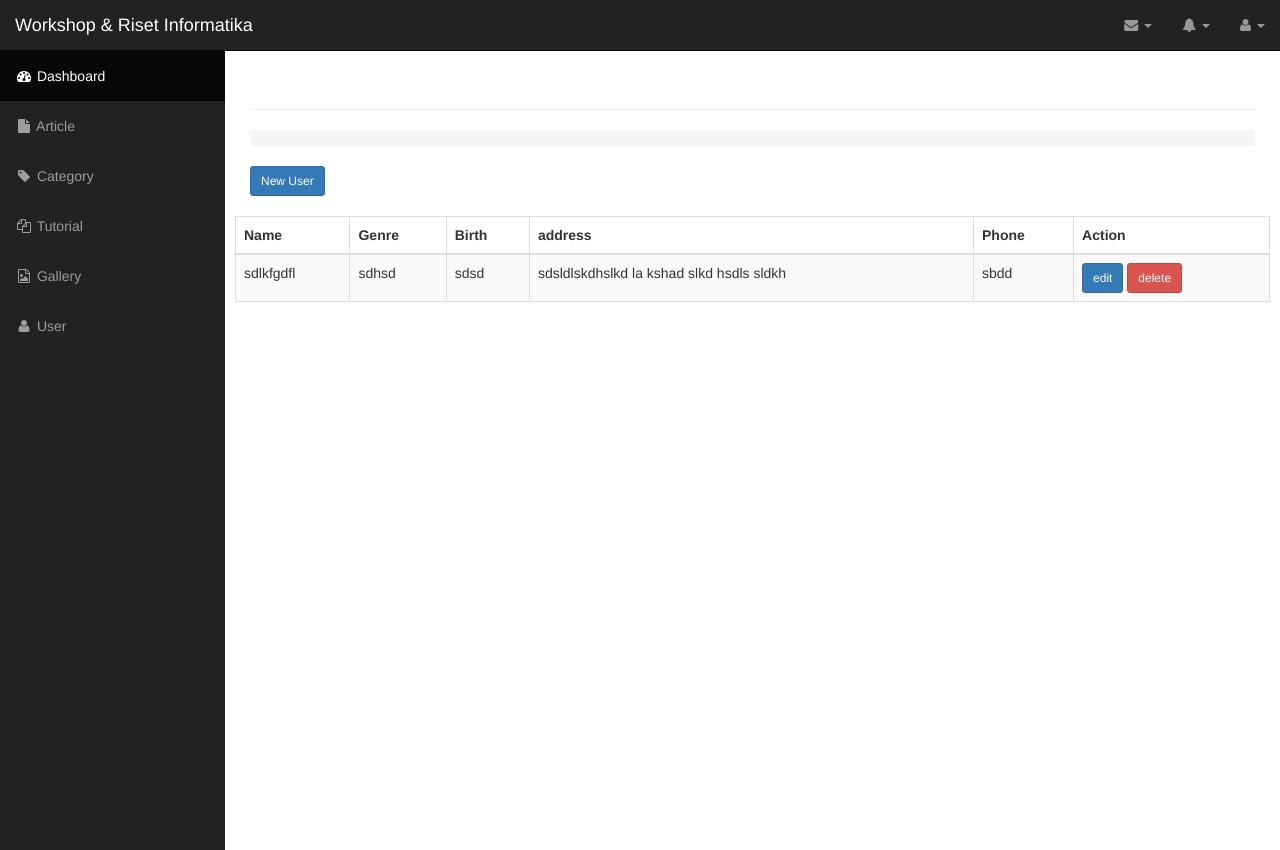
After one commit to imam932/workshop, a PHP site: the page made by application/views/admin/user.php in a window 1280 px wide. The commit adds this page. Run offline with PHP 8.4, Linux system fonts and the light colour scheme; the template is opened without the code that fills it, so the values that code supplies are empty; grey boxes labelled with a size stand in for pictures from a placeholder-image service; some libraries are stand-ins or nearby versions.

Commit message:
add view User

```diff
--- a/application/controllers/admin/User.php
+++ b/application/controllers/admin/User.php
@@ -19,7 +19,7 @@ class User extends CI_Controller{
     $this->load->view('admin/template', $data);
   }
 
-public function usernew(){
+public function newUser(){
   $data['title']          = "Users";
   $data['desc']		        = "New User";
   $data['breadcrumb']     = array('Dashboard', 'User', 'New');
--- a/application/views/admin/template.php
+++ b/application/views/admin/template.php
@@ -40,7 +40,9 @@
           <span class="icon-bar"></span>
           <span class="icon-bar"></span>
         </button>
-        <a class="navbar-brand" href="<?= base_url().'admin/Dashboard' ?>">Workshop & Riset Informatika</a>
+        <a class="navbar-brand" href="<?= base_url().'admin/Dashboard' ?>">
+          Workshop & Riset Informatika
+        </a>
       </div>
       <!-- Top Menu Items -->
       <ul class="nav navbar-right top-nav">
@@ -232,7 +234,7 @@
   <script src="<?= base_url() ?>assets/admin/dist/summernote.js"></script>
   <script src="<?= base_url() ?>assets/admin/js/admin.js"></script>
   <script src="<?= base_url() ?>assets/admin/js/bootstrap-datetimepicker.min.js"></script>
-    <script src="<?= base_url() ?>assets/admin/js/dataTables.min.js"></script>
+  <script src="<?= base_url() ?>assets/admin/js/dataTables.min.js"></script>
   <script src="<?= base_url() ?>assets/admin/js/dataTables.bootstrap.min.js"></script>
 </body>
 
--- /dev/null
+++ b/application/views/admin/user.php
@@ -0,0 +1,42 @@
+<!-- Page Heading -->
+<div class="row">
+	<div class="col-lg-12">
+		<p>
+			<a href="<?= base_url().'admin/User/New' ?>" class="btn btn-primary btn-sm"> New User</a>
+		</p> <br>
+
+		<div class="row">
+			<table id="example1" class="table table-striped table-bordered" cellspacing="0" width="100%">
+				<thead>
+					<tr>
+						<th>Name</th>
+						<th>Genre</th>
+						<th>Birth</th>
+						<th>address</th>
+						<th>Phone</th>
+						<th>Action</th>
+					</tr>
+				</thead>
+
+				<tbody>
+					<tr>
+						<td>sdlkfgdfl</td>
+						<td>sdhsd</td>
+						<td>sdsd</td>
+						<td>sdsldlskdhslkd la kshad slkd hsdls sldkh</td>
+						<td>sbdd</td>
+						<td>
+							<a href="barang_edit.php?id=<?php  ?>" class="btn btn-primary btn-sm">
+								edit
+							</a>
+							<a href="barang_delete.php?id=<?php  ?>" class="btn btn-danger btn-sm">
+								delete
+							</a>
+						</td>
+					</tr>
+				</tbody>
+			</table>
+		</div>
+	</div>
+</div>
+</div>
```
Also changed, not shown: assets/img/logo-adm.png (added).
